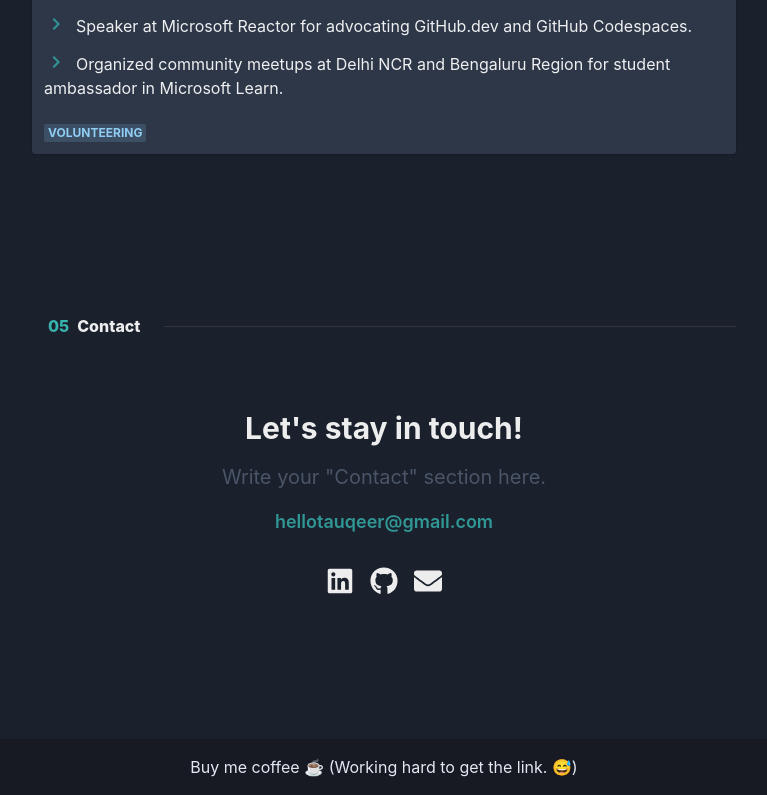
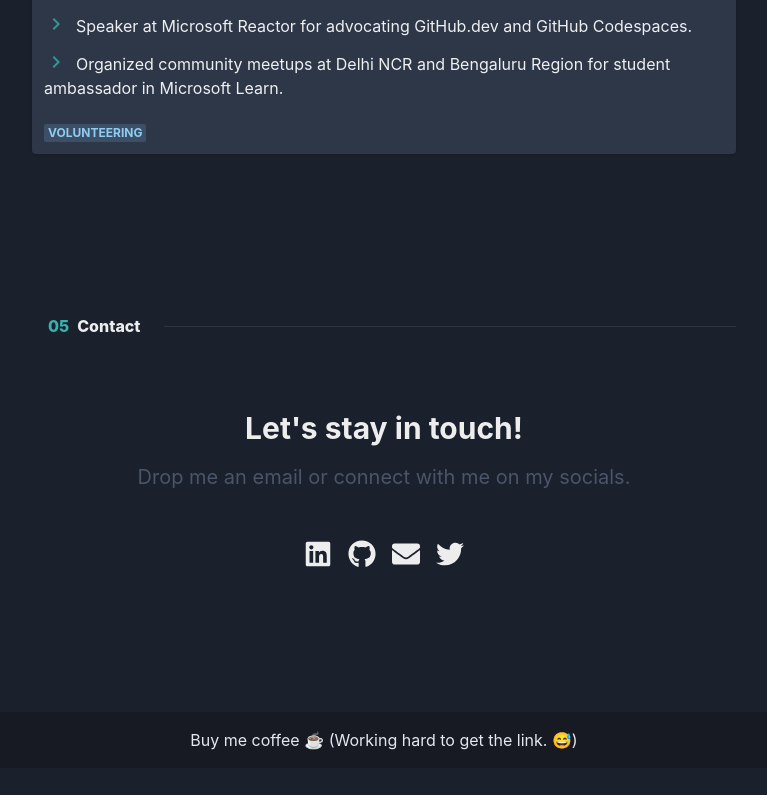
Before and after one commit to TauqeerAhmad5201/Portfolio, a React (Create React App) app: page / in a window 1280 px wide. Shown: the part 4127-4922 px from the top of the page, without its empty margins (256-1023 px from the left). After the commit the page ends 4895 px from the top, so only its background shows below. Built offline with nearby package versions, Linux system fonts and the light colour scheme.

Commit message:
added twitter section

```diff
--- a/public/content/Profile.md
+++ b/public/content/Profile.md
@@ -9,10 +9,12 @@
 ## About
 Welcome to my portfolio! I am a passionate and dedicated individual looking to kick-start my career in the exciting fields of MERN Stack development and Developer Relations Engineering.With a strong foundation in these areas and a commitment to continuous learning, I am eager to contribute my skills to innovative projects and make a meaningful impact in the tech industry. In addition to my technical skills, I also have a keen interest in Developer Relations Engineering. I believe that building strong relationships between developers and the technologies they use is crucial for fostering a thriving developer community. I am eager to bridge the gap between developers and the products they use by creating engaging documentation, tutorials, and resources.
 ## Contact
-Write your "Contact" section here.
+Drop me an email or connect with me on my socials.
+
 - LinkedIn: https://linkedin.com/in/tauqeerahmad5201
 - GitHub: https://github.com/TauqeerAhmad5201
 - Email: hellotauqeer@gmail.com
+- Twitter: https://twitter.com/_TauqeerAhmad
 
 ## Logo
 - TA
--- a/src/components/Contact.js
+++ b/src/components/Contact.js
@@ -8,7 +8,7 @@
   Heading,
   Center,
 } from "@chakra-ui/react";
-import { FaLinkedin, FaGithub, FaEnvelope } from "react-icons/fa";
+import { FaLinkedin, FaGithub, FaEnvelope, FaTwitter } from "react-icons/fa";
 import ProfileArray from "./ProfileArray";
 
 export default function Contact({ color }) {
@@ -21,6 +21,9 @@
   };
   const email = () => {
     window.open(`mailto:${profile.email}`, "_blank", "noreferrer,noopener");
+  };
+  const twitter = () => {
+    window.open(`${profile.twitter}`, "_blank", "noreferrer,noopener");
   };
   return (
     <>
@@ -53,6 +56,7 @@
                 <FaLinkedin onClick={linkedin} size={28} />
                 <FaGithub onClick={github} size={28} />
                 <FaEnvelope onClick={email} size={28} />
+                <FaTwitter onClick={twitter} size={28} />
               </HStack>
             </Center>
           </Stack>
--- a/src/components/ProfileArray.js
+++ b/src/components/ProfileArray.js
@@ -33,7 +33,7 @@
           break;
         case "Contact":
           profile.contact = lines[++i].trim();
-          const contactLinks = ["LinkedIn", "GitHub", "Email"];
+          const contactLinks = ["LinkedIn", "GitHub", "Email", "Twitter"];
           for (const link of contactLinks) {
             const linkLine = lines[++i].substr(2).trim();
             if (linkLine.startsWith(link)) {
```
